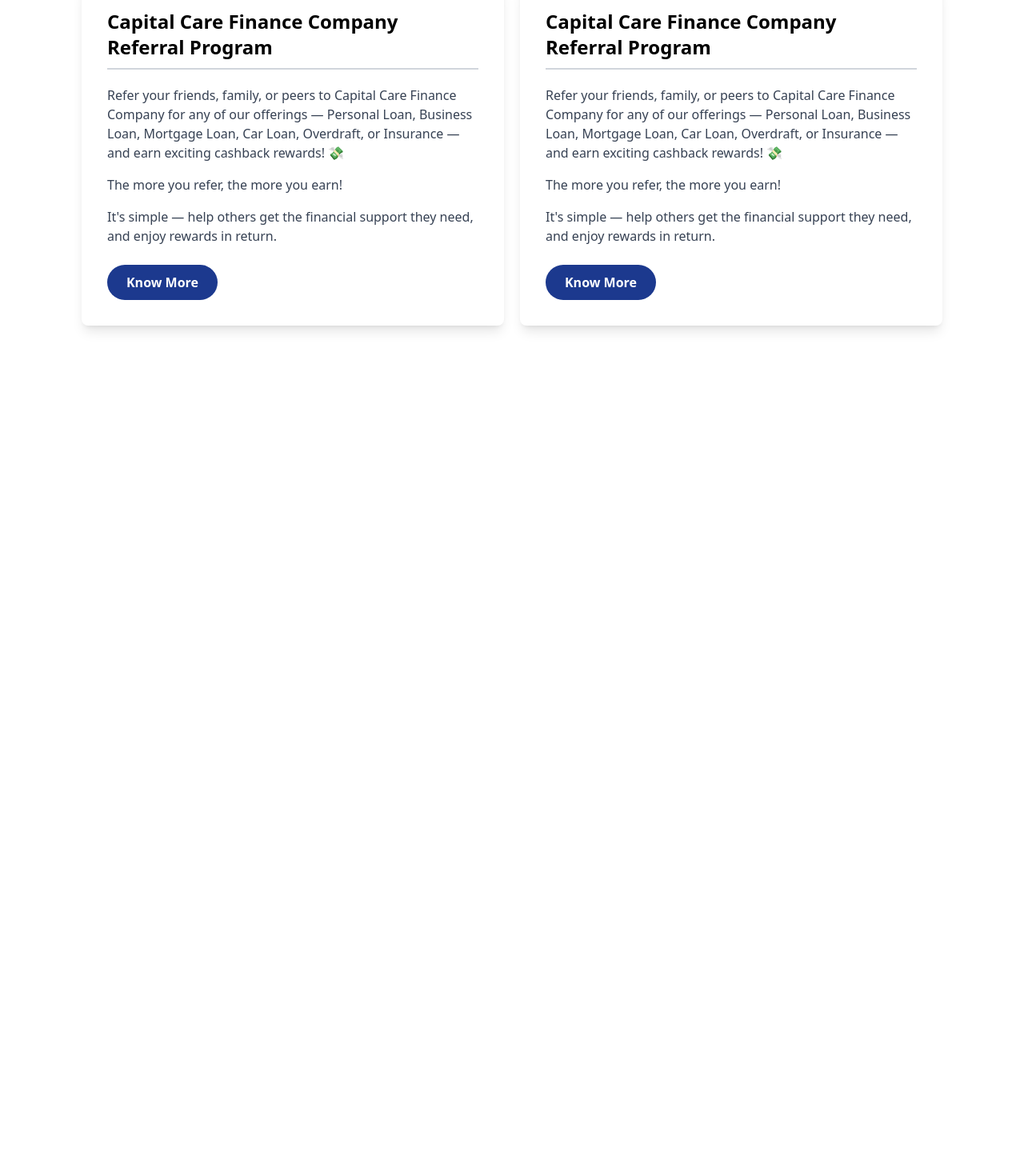
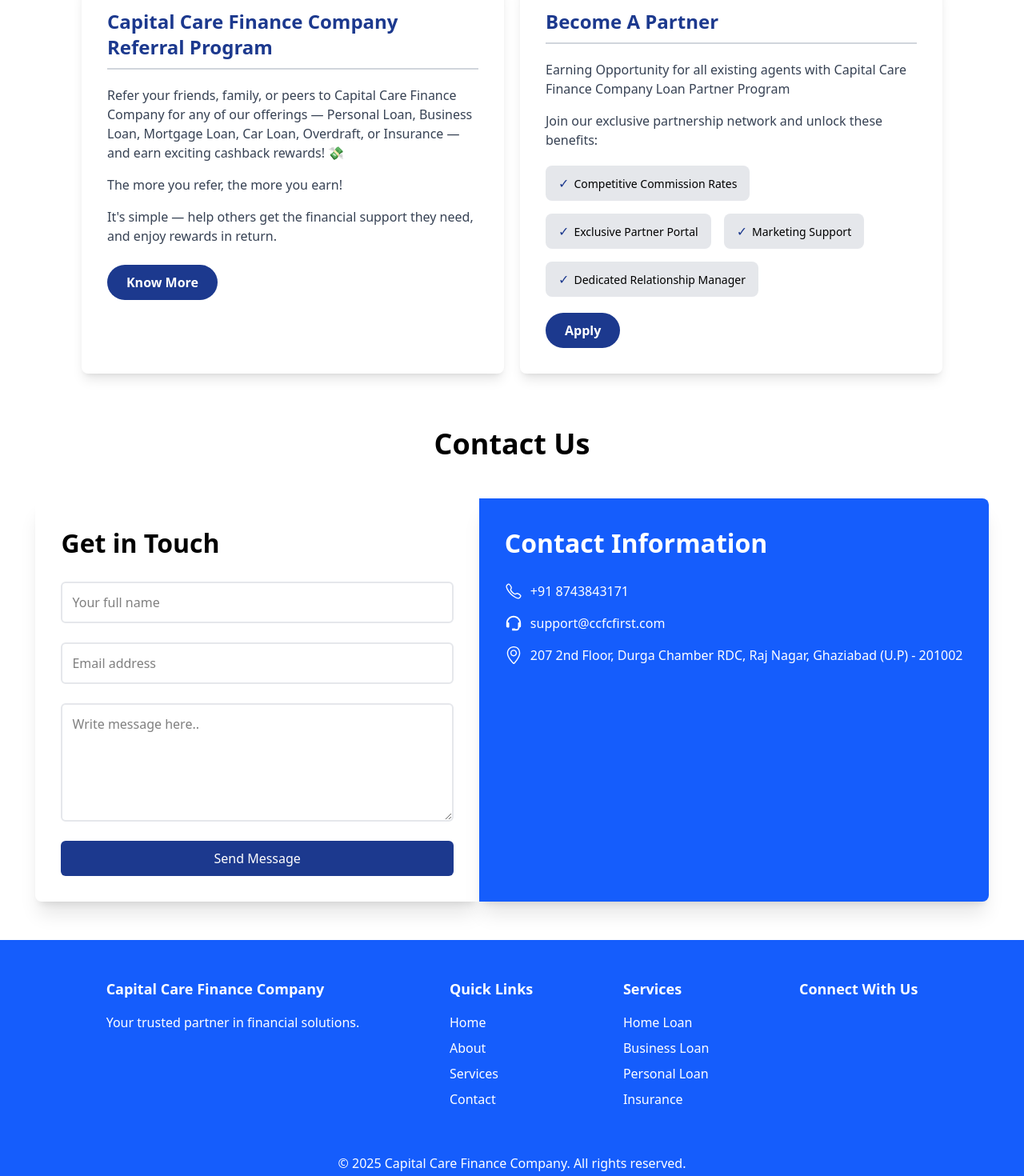
Before and after one commit to TonyStark-19/Capital-care, a React (Vite) app: page / in a window 1280 px wide. Shown: the part 4200-5670 px from the top of the page at 80% size. Before the commit the page ends 4627 px from the top, so only its background shows below. Built offline with nearby package versions, Linux system fonts and the light colour scheme.

Commit message:
More components + improvements

```diff
--- a/src/App.jsx
+++ b/src/App.jsx
@@ -5,6 +5,8 @@
 import { Services } from "./Components/Services";
 import { Banking } from "./Components/Banking";
 import { WhyUS } from "./Components/Why-Us";
+import { Contact } from "./Components/Contact";
+import { Footer } from "./Components/Footer";
 
 // Main app
 export default function App() {
@@ -16,6 +18,8 @@
       <Services />
       <Banking />
       <WhyUS />
+      <Contact />
+      <Footer />
     </div>
   )
 }
--- /dev/null
+++ b/src/Components/Contact.jsx
@@ -0,0 +1,60 @@
+// react icons
+import { IoCallOutline } from "react-icons/io5";
+import { BiSupport } from "react-icons/bi";
+import { SlLocationPin } from "react-icons/sl";
+
+// contact section
+export function Contact() {
+    return (
+        <div className="py-12 px-6">
+            <h1 className="text-black text-4xl font-bold text-center mb-12">Contact Us</h1>
+
+            <div className="flex flex-row justify-center">
+                <div className="p-8 min-w-[45%] shadow-xl rounded-l-lg">
+                    <h2 className="text-[32px] mb-6 font-bold">Get in Touch</h2>
+
+                    <form className="flex flex-col">
+                        <input
+                            type="text"
+                            name="full-name"
+                            placeholder="Your full name"
+                            className="border-2 border-gray-200 rounded-md p-3 mb-6"></input>
+
+                        <input
+                            type="email"
+                            name="email-address"
+                            placeholder="Email address"
+                            className="border-2 border-gray-200 rounded-md p-3 mb-6"></input>
+
+                        <textarea
+                            placeholder="Write message here.."
+                            rows={5}
+                            className="border-2 border-gray-200 rounded-md p-3 mb-6">
+                        </textarea>
+
+                        <button className="py-2.5 px-4 bg-blue-900 text-white rounded-md cursor-pointer">Send Message</button>
+                    </form>
+                </div>
+
+                <div className="p-8 min-w-[45%] shadow-xl rounded-r-lg text-white bg-blue-600">
+                    <h2 className="text-[32px] mb-6 font-bold">Contact Information</h2>
+
+                    <div className="mb-4 flex flex-row gap-2.5 items-center text-[16px]">
+                        <IoCallOutline className="text-[22px]" />
+                        +91 8743843171
+                    </div>
+
+                    <div className="mb-4 flex flex-row gap-2.5 items-center text-[16px]">
+                        <BiSupport className="text-[22px]" />
+                        support@ccfcfirst.com
+                    </div>
+
+                    <div className="mb-4 flex flex-row gap-2.5 items-center text-[16px]">
+                        <SlLocationPin className="text-[22px]" />
+                        207 2nd Floor, Durga Chamber RDC, Raj Nagar, Ghaziabad (U.P) - 201002
+                    </div>
+                </div>
+            </div>
+        </div>
+    )
+}
--- /dev/null
+++ b/src/Components/Footer.jsx
@@ -0,0 +1,41 @@
+// footer section
+export function Footer() {
+    return (
+        <div className="py-12 px-5 bg-blue-600 text-white">
+            <div className="flex flex-row justify-evenly">
+                <div className="flex flex-col">
+                    <h4 className="text-[18px] font-bold mb-4">Capital Care Finance Company</h4>
+                    <p>Your trusted partner in financial solutions.</p>
+                </div>
+
+                <div className="flex flex-col">
+                    <h4 className="text-[18px] font-bold mb-4">Quick Links</h4>
+                    <ul>
+                        <li className="text-[16px] mb-2">Home</li>
+                        <li className="text-[16px] mb-2">About</li>
+                        <li className="text-[16px] mb-2">Services</li>
+                        <li className="text-[16px] mb-2">Contact</li>
+                    </ul>
+                </div>
+
+                <div className="flex flex-col">
+                    <h4 className="text-[18px] font-bold mb-4">Services</h4>
+                    <ul>
+                        <li className="text-[16px] mb-2">Home Loan</li>
+                        <li className="text-[16px] mb-2">Business Loan</li>
+                        <li className="text-[16px] mb-2">Personal Loan</li>
+                        <li className="text-[16px] mb-2">Insurance</li>
+                    </ul>
+                </div>
+
+                <div className="flex flex-col">
+                    <h4 className="text-[18px] font-bold mb-4">Connect With Us</h4>
+                </div>
+            </div>
+
+            <div className="text-[16px] text-align w-full pt-12">
+                <p className="text-center">© 2025 Capital Care Finance Company. All rights reserved.</p>
+            </div>
+        </div>
+    )
+}
--- a/src/Components/Why-Us.jsx
+++ b/src/Components/Why-Us.jsx
@@ -33,27 +33,50 @@
 
             <div className="flex flex-row justify-center gap-5 py-5 px-10">
                 <div className="p-8 w-[44%] rounded-lg shadow-lg hover:shadow-2xl transition">
-                    <h2 className="text-2xl font-bold pb-2.5 border-b-2 border-gray-300 mb-5">Capital Care Finance
-                        Company Referral Program</h2>
+                    <h2 className="text-2xl font-bold pb-2.5 border-b-2 border-gray-300 mb-5
+                    text-blue-900">Capital Care Finance Company Referral Program</h2>
                     <p className="text-[16px] text-gray-700">Refer your friends, family, or peers to Capital Care Finance
                         Company for any of our offerings — Personal Loan, Business Loan, Mortgage Loan, Car Loan, Overdraft,
                         or Insurance — and earn exciting cashback rewards! 💸</p>
                     <p className="text-[16px] text-gray-700 mt-4">The more you refer, the more you earn!</p>
                     <p className="text-[16px] text-gray-700 mt-4 mb-6">It's simple — help others get the financial support
                         they need, and enjoy rewards in return.</p>
-                    <button className="py-2.5 px-6 text-[16px] font-bold text-white bg-blue-900 rounded-4xl">Know More</button>
+                    <button className="py-2.5 px-6 text-[16px] font-bold text-white bg-blue-900 rounded-4xl
+                    cursor-pointer">Know More</button>
                 </div>
 
                 <div className="p-8 w-[44%] rounded-lg shadow-lg hover:shadow-2xl transition">
-                    <h2 className="text-2xl font-bold pb-2.5 border-b-2 border-gray-300 mb-5">Capital Care Finance
-                        Company Referral Program</h2>
-                    <p className="text-[16px] text-gray-700">Refer your friends, family, or peers to Capital Care Finance
-                        Company for any of our offerings — Personal Loan, Business Loan, Mortgage Loan, Car Loan, Overdraft,
-                        or Insurance — and earn exciting cashback rewards! 💸</p>
-                    <p className="text-[16px] text-gray-700 mt-4">The more you refer, the more you earn!</p>
-                    <p className="text-[16px] text-gray-700 mt-4 mb-6">It's simple — help others get the financial support
-                        they need, and enjoy rewards in return.</p>
-                    <button className="py-2.5 px-6 text-[16px] font-bold text-white bg-blue-900 rounded-4xl">Know More</button>
+                    <h2 className="text-2xl font-bold pb-2.5 border-b-2 border-gray-300 mb-5 text-blue-900">
+                        Become A Partner</h2>
+                    <p className="text-[16px] text-gray-700">Earning Opportunity for all existing agents with Capital Care
+                        Finance Company Loan Partner Program</p>
+                    <p className="text-[16px] text-gray-700 mt-4">Join our exclusive partnership network and unlock
+                        these benefits:</p>
+
+                    <div className="my-5 flex flex-row flex-wrap gap-4">
+                        <div className="py-2.5 px-4 text-[14px] bg-gray-200 rounded-lg">
+                            <span className="text-blue-900 text-[16px] mr-1.5">✓</span>
+                            Competitive Commission Rates
+                        </div>
+
+                        <div className="py-2.5 px-4 text-[14px] bg-gray-200 rounded-lg">
+                            <span className="text-blue-900 text-[16px] mr-1.5">✓</span>
+                            Exclusive Partner Portal
+                        </div>
+
+                        <div className="py-2.5 px-4 text-[14px] bg-gray-200 rounded-lg">
+                            <span className="text-blue-900 text-[16px] mr-1.5">✓</span>
+                            Marketing Support
+                        </div>
+
+                        <div className="py-2.5 px-4 text-[14px] bg-gray-200 rounded-lg">
+                            <span className="text-blue-900 text-[16px] mr-1.5">✓</span>
+                            Dedicated Relationship Manager
+                        </div>
+                    </div>
+
+                    <button className="py-2.5 px-6 text-[16px] font-bold text-white bg-blue-900 rounded-4xl
+                    cursor-pointer">Apply</button>
                 </div>
             </div>
         </>
```
